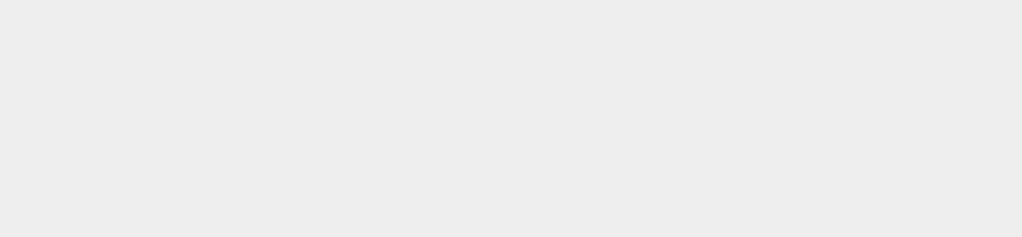
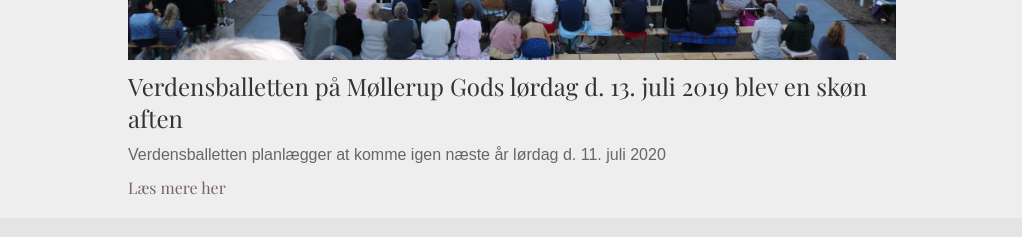
Before and after one commit to OliverslottVidendjurs/moellerupgods, a React (Create React App) app: page /article/1 in a window 1280 px wide. Shown: the part 715-952 px from the top of the page, without its empty margins (128-1150 px from the left). Before the commit the page ends 800 px from the top, so only its background shows below. Built offline with nearby package versions, Linux system fonts and the light colour scheme.

Commit message:
more stuff

```diff
--- a/src/App.js
+++ b/src/App.js
@@ -7,12 +7,14 @@
 //Navigation Pages
 import Index from "./components/index/Index";
 import Verdensballetten from "./components/verdensballetten/Verdensballetten";
-import News2 from "./components/news/News";
+import ArticlePage from "./components/news/ArticlePage";
 import Events from "./components/events/Events";
 import Gaester from "./components/gaester/Gaester";
 import About from "./components/about/About";
 import Contact from "./components/contact/Contact";
 import Webshop from "./components/webshop/Webshop";
+
+//Context
 import ActivityContextProvider from './context/ActivityContext';
 import ArticleContextProvider from './context/ArticleContext';
 
@@ -28,8 +30,8 @@
                 <Switch>
                   <Route exact path="/" component={Index} />
                   <Route path="/verdensballetten" component={Verdensballetten} />
-                  <Route exact path="/news" component={News2} />
-                  <Route path="/news/:id" component={News2} />
+                  <Route exact path="/news" component={ArticlePage} />
+                  <Route path="/article/:id" component={ArticlePage} />
                   <Route path="/events" component={Events} />
                   <Route path="/gaester" component={Gaester} />
                   <Route path="/about" component={About} />
--- a/src/components/index/Activity.js
+++ b/src/components/index/Activity.js
@@ -4,7 +4,7 @@
 function Activity(props) {
     return (
         <li className={styles.activity}>
-            <img src={("Nyheder/" + props.activity.id + ".jpg")} alt="img" />
+            <img src={(`Nyheder/${props.activity.id}.jpg`)} alt="img" />
             <h2>{props.activity.title}</h2>
             <p>{props.activity.content}</p>
             <a href="https://www.moellerupgods.dk">Læs mere her</a>
--- a/src/components/index/News.js
+++ b/src/components/index/Article.js
@@ -1,14 +1,14 @@
 import React from "react";
 import styles from "./News.module.scss";
-import {Link} from "react-router-dom";
+import { Link } from "react-router-dom";
 
-function Article(props){
+function Article(props) {
     return (
         <li className={styles.article} key={props.article.id}>
-            <img src={("/Artikel/" + props.article.id + ".png")} alt="img"/>
+            <img src={(`/Artikel/${props.article.id}.png`)} alt="img" />
             <h2>{props.article.title}</h2>
             <p>{props.article.content}</p>
-            <Link to={`/news/${props.article.id}`}>Læs mere her</Link>
+            <Link to={`/article/${props.article.id}`}>Læs mere her</Link>
         </li>
     );
 }
--- a/src/components/index/NewsContainer.js
+++ b/src/components/index/Articles.js
@@ -1,6 +1,6 @@
 import React, { useContext } from "react";
 import styles from "./NewsContainer.module.scss";
-import Article from "./News";
+import Article from "./Article";
 import { ArticleContext } from "../../context/ArticleContext";
 
 function Articles() {
--- a/src/components/index/Index.js
+++ b/src/components/index/Index.js
@@ -1,6 +1,6 @@
 import React from "react";
 import Intro from "./Intro";
-import Articles from "./NewsContainer";
+import Articles from "./Articles";
 import Activities from "./Activities";
 import styles from "./Index.module.scss";
 import Outro from "./Outro";
--- a/src/components/news/News.js
+++ b/src/components/news/ArticlePage.js
@@ -1,14 +1,10 @@
-import React, { useEffect, useContext } from "react";
+import React, { useContext } from "react";
 import { ArticleContext } from "../../context/ArticleContext";
-import Article from "../index/News";
+import Article from "../index/Article";
 
-function News2(props) {
+function ArticlePage(props) {
     const articles = useContext(ArticleContext);
     let id = +props.match.params.id;
-
-    useEffect(() => {
-        console.log(articles[id]);
-    });
 
     return (
         <div>
@@ -19,4 +15,4 @@
     );
 }
 
-export default News2;
+export default ArticlePage;
--- a/src/components/verdensballetten/Verdensballetten.js
+++ b/src/components/verdensballetten/Verdensballetten.js
@@ -1,6 +1,6 @@
 import React, { useContext } from "react";
 import { ArticleContext } from "../../context/ArticleContext";
-import Article from "../index/News";
+import Article from "../index/Article";
 
 function Verdensballetten() {
     const verdenBalletArticle = useContext(ArticleContext)[0];
```
